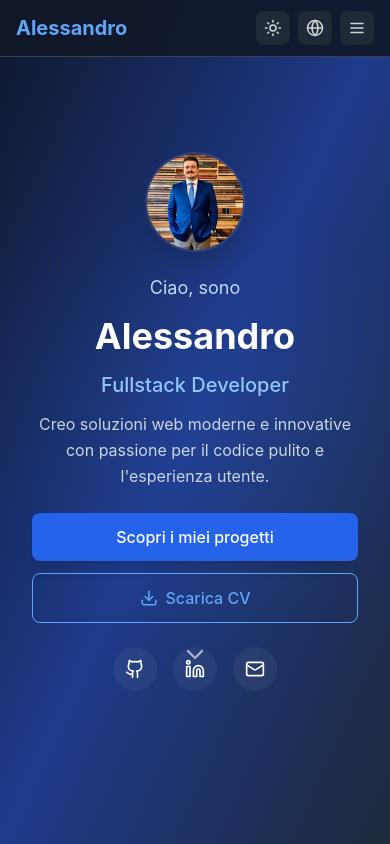
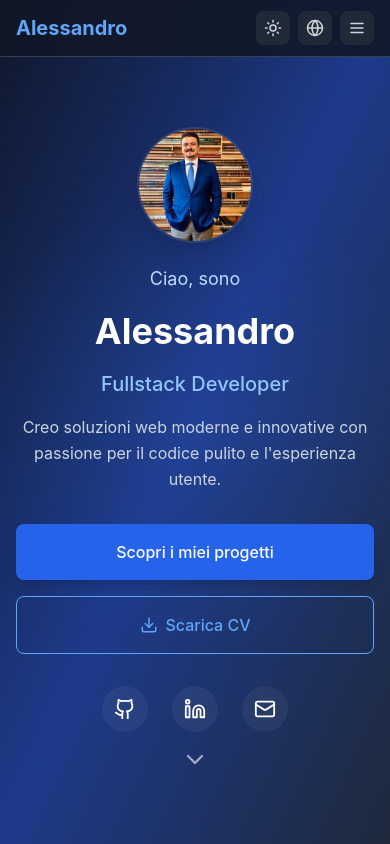
Before and after one commit to Andros924/potfolio_personale, a React (Vite) app: page / in a window 390 px wide. Shown: the top 844 px of the page. Built offline with nearby package versions, Linux system fonts and the light colour scheme.

Commit message:
Fix Mobile Hero Section Responsive Issues

```diff
--- a/src/components/Hero.tsx
+++ b/src/components/Hero.tsx
@@ -18,25 +18,25 @@ export const Hero: React.FC = () => {
   };
 
   return (
-    <section id="home" className="min-h-screen flex items-center justify-center relative overflow-hidden px-4 sm:px-6 lg:px-8">
+    <section id="home" className="min-h-screen flex items-center justify-center relative overflow-hidden">
       {/* Background */}
       <div className="absolute inset-0 bg-gradient-to-br from-slate-900 via-blue-900 to-slate-800">
         <div className="absolute inset-0 bg-[radial-gradient(circle_at_50%_50%,rgba(59,130,246,0.1),transparent_50%)]"></div>
       </div>
 
-      <div className="relative z-10 max-w-4xl mx-auto text-center">
+      <div className="relative z-10 w-full max-w-4xl mx-auto px-4 sm:px-6 lg:px-8">
         <motion.div
           initial={{ opacity: 0, y: 30 }}
           animate={{ opacity: 1, y: 0 }}
           transition={{ duration: 0.6 }}
-          className="space-y-6 sm:space-y-8"
+          className="text-center pt-20 sm:pt-16 pb-16 sm:pb-20"
         >
           {/* Profile Photo */}
           <motion.div
             initial={{ scale: 0.8, opacity: 0 }}
             animate={{ scale: 1, opacity: 1 }}
             transition={{ delay: 0.2, duration: 0.5 }}
-            className="w-24 h-24 sm:w-32 sm:h-32 mx-auto rounded-full overflow-hidden shadow-xl ring-2 ring-white/10"
+            className="w-28 h-28 sm:w-32 sm:h-32 mx-auto rounded-full overflow-hidden shadow-xl ring-2 ring-white/10 mb-6 sm:mb-8"
           >
             <img
               src="/1704189795148.jpeg"
@@ -45,7 +45,7 @@ export const Hero: React.FC = () => {
             />
           </motion.div>
 
-          <div className="space-y-3 sm:space-y-4">
+          <div className="space-y-4 sm:space-y-6 mb-8 sm:mb-10">
             <motion.p
               initial={{ opacity: 0 }}
               animate={{ opacity: 1 }}
@@ -77,7 +77,7 @@ export const Hero: React.FC = () => {
               initial={{ opacity: 0, y: 20 }}
               animate={{ opacity: 1, y: 0 }}
               transition={{ delay: 0.6 }}
-              className="text-base sm:text-lg text-slate-300 max-w-2xl mx-auto leading-relaxed px-4"
+              className="text-base sm:text-lg text-slate-300 max-w-2xl mx-auto leading-relaxed"
             >
               {t.hero.subtitle}
             </motion.p>
@@ -88,13 +88,13 @@ export const Hero: React.FC = () => {
             initial={{ opacity: 0, y: 20 }}
             animate={{ opacity: 1, y: 0 }}
             transition={{ delay: 0.7 }}
-            className="flex flex-col sm:flex-row gap-3 sm:gap-4 justify-center items-center px-4"
+            className="flex flex-col sm:flex-row gap-4 justify-center items-center mb-8 sm:mb-10"
           >
             <motion.button
               whileHover={{ scale: 1.02 }}
               whileTap={{ scale: 0.98 }}
               onClick={scrollToAbout}
-              className="w-full sm:w-auto px-6 sm:px-8 py-3 sm:py-4 bg-blue-600 hover:bg-blue-700 text-white rounded-lg font-medium shadow-lg transition-colors duration-200"
+              className="w-full sm:w-auto px-8 py-4 bg-blue-600 hover:bg-blue-700 text-white rounded-lg font-medium shadow-lg transition-colors duration-200"
             >
               {t.hero.cta}
             </motion.button>
@@ -103,7 +103,7 @@ export const Hero: React.FC = () => {
               whileHover={{ scale: 1.02 }}
               whileTap={{ scale: 0.98 }}
               onClick={downloadCV}
-              className="w-full sm:w-auto px-6 sm:px-8 py-3 sm:py-4 border border-blue-400 text-blue-400 rounded-lg font-medium hover:bg-blue-400 hover:text-white transition-all duration-200 flex items-center justify-center gap-2"
+              className="w-full sm:w-auto px-8 py-4 border border-blue-400 text-blue-400 rounded-lg font-medium hover:bg-blue-400 hover:text-white transition-all duration-200 flex items-center justify-center gap-2"
             >
               <Download size={18} />
               {t.hero.downloadCV}
@@ -115,7 +115,7 @@ export const Hero: React.FC = () => {
             initial={{ opacity: 0 }}
             animate={{ opacity: 1 }}
             transition={{ delay: 0.8 }}
-            className="flex justify-center space-x-4 sm:space-x-6 px-4"
+            className="flex justify-center space-x-6"
           >
             {[
               { icon: Github, href: 'https://github.com/Andros924', label: 'GitHub' },
@@ -132,7 +132,7 @@ export const Hero: React.FC = () => {
                 className="p-3 rounded-full bg-white/5 backdrop-blur-sm text-white hover:bg-white/10 transition-all duration-200"
                 aria-label={label}
               >
-                <Icon size={20} className="sm:w-6 sm:h-6" />
+                <Icon size={22} />
               </motion.a>
             ))}
           </motion.div>
@@ -143,7 +143,7 @@ export const Hero: React.FC = () => {
           initial={{ opacity: 0 }}
           animate={{ opacity: 1 }}
           transition={{ delay: 1.2 }}
-          className="absolute bottom-6 sm:bottom-8 left-1/2 transform -translate-x-1/2"
+          className="absolute bottom-6 left-1/2 transform -translate-x-1/2"
         >
           <motion.button
             animate={{ y: [0, 8, 0] }}
@@ -151,7 +151,7 @@ export const Hero: React.FC = () => {
             onClick={scrollToAbout}
             className="text-white/60 hover:text-white transition-colors"
           >
-            <ChevronDown size={28} className="sm:w-8 sm:h-8" />
+            <ChevronDown size={28} />
           </motion.button>
         </motion.div>
       </div>
```
